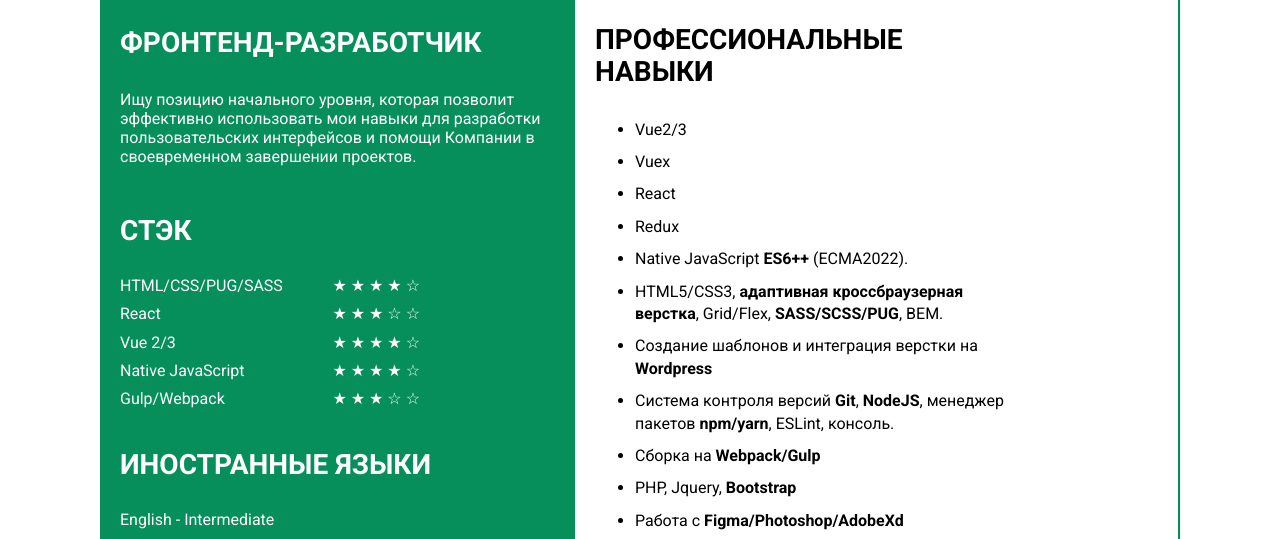
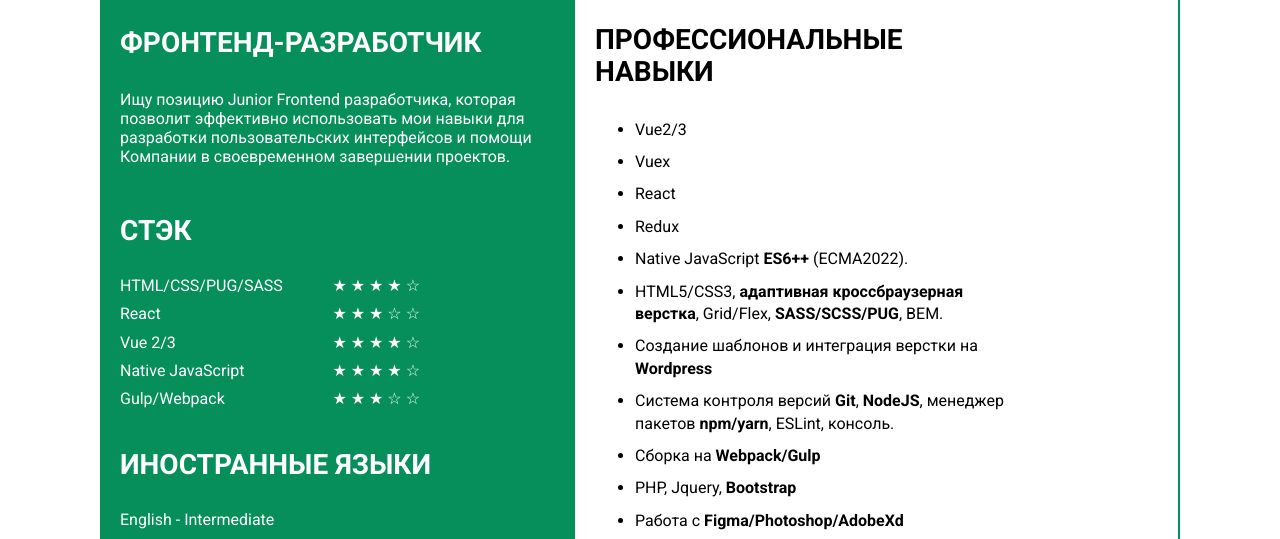
Before and after one commit to Antonbinom/resume, a plain HTML site: page index.html in a window 1280 px wide. Shown: the part 233-772 px from the top of the page. Drawn offline with Linux system fonts and the light colour scheme.

Commit message:
about position

```diff
--- a/index.html
+++ b/index.html
@@ -42,7 +42,7 @@
 				<div class="about__position">
 					<h3>ФРОНТЕНД-РАЗРАБОТЧИК</h3>
 					<p>
-						Ищу позицию начального уровня,
+						Ищу позицию Junior Frontend разработчика,
 						которая позволит эффективно использовать мои навыки для разработки пользовательских интерфейсов и помощи
 						Компании в своевременном завершении проектов.
 					</p>
```
